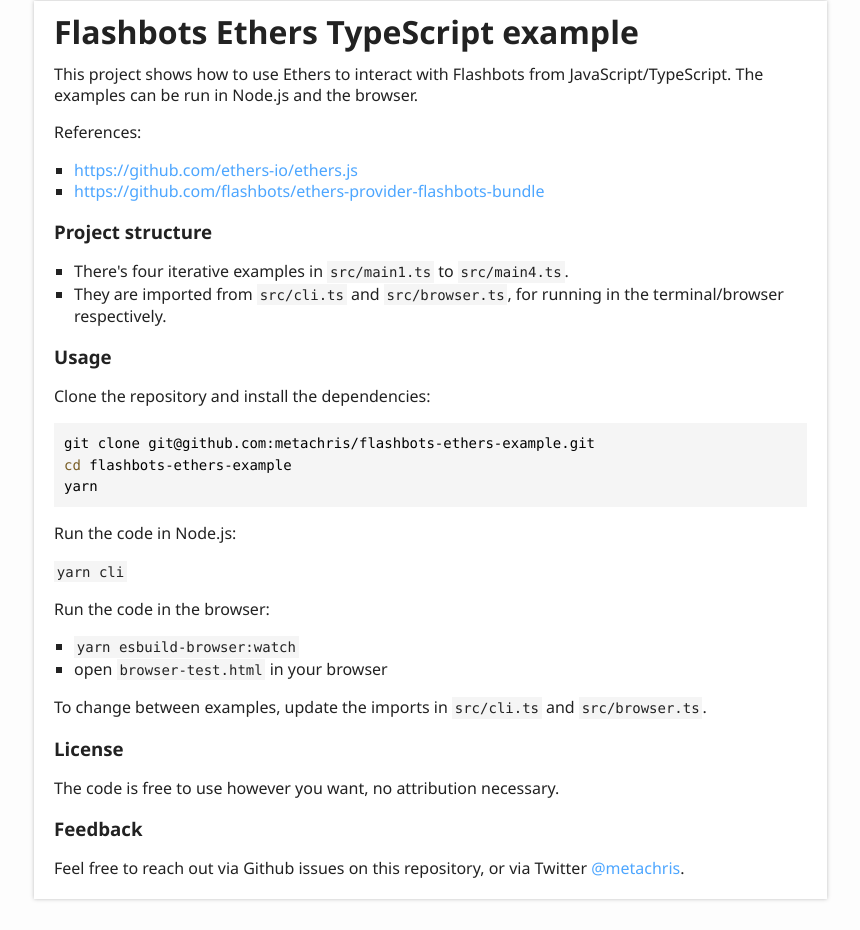
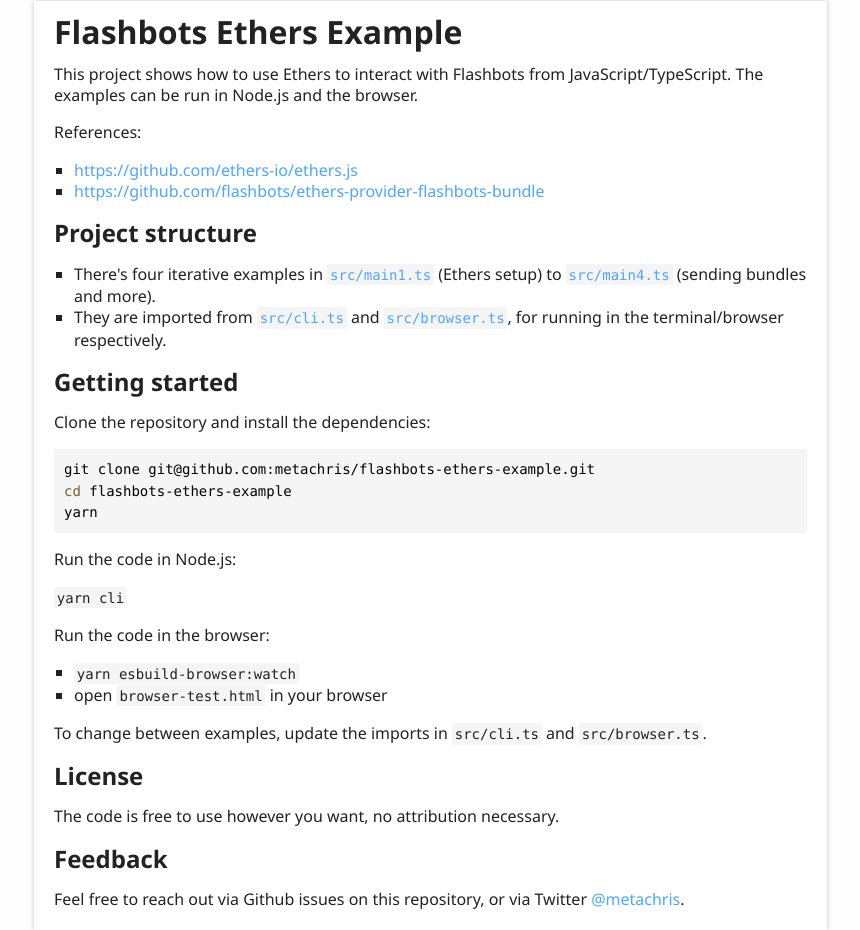
Before and after one commit to metachris/flashbots-ethers-example, a plain HTML site: page index.html in a window 1280 px wide. Shown: the part 172-1102 px from the top of the page, without its empty margins (6-866 px from the left). Drawn offline with Linux system fonts and the light colour scheme.

Commit message:
Deploying to gh-pages from  @ 68856e2f2026a54f17a476b1800fae338ef8de4c 🚀

```diff
--- a/index.html
+++ b/index.html
@@ -58,8 +58,8 @@
 	<div class="row">
 		<div class="col-8 col-content">
 			<div class="tsd-panel tsd-typography">
-				<a href="#flashbots-ethers-typescript-example" id="flashbots-ethers-typescript-example" style="color: inherit; text-decoration: none;">
-					<h1>Flashbots Ethers TypeScript example</h1>
+				<a href="#flashbots-ethers-example" id="flashbots-ethers-example" style="color: inherit; text-decoration: none;">
+					<h1>Flashbots Ethers Example</h1>
 				</a>
 				<p>This project shows how to use Ethers to interact with Flashbots from JavaScript/TypeScript. The examples can be run in Node.js and the browser.</p>
 				<p>References:</p>
@@ -68,14 +68,14 @@
 					<li><a href="https://github.com/flashbots/ethers-provider-flashbots-bundle">https://github.com/flashbots/ethers-provider-flashbots-bundle</a></li>
 				</ul>
 				<a href="#project-structure" id="project-structure" style="color: inherit; text-decoration: none;">
-					<h3>Project structure</h3>
+					<h2>Project structure</h2>
 				</a>
 				<ul>
-					<li>There&#39;s four iterative examples in <code>src/main1.ts</code> to <code>src/main4.ts</code>.</li>
-					<li>They are imported from <code>src/cli.ts</code> and <code>src/browser.ts</code>, for running in the terminal/browser respectively.</li>
+					<li>There&#39;s four iterative examples in <a href="https://github.com/metachris/flashbots-ethers-example/blob/master/src/main1.ts"><code>src/main1.ts</code></a> (Ethers setup) to <a href="https://github.com/metachris/flashbots-ethers-example/blob/master/src/main4.ts"><code>src/main4.ts</code></a> (sending bundles and more).</li>
+					<li>They are imported from <a href="https://github.com/metachris/flashbots-ethers-example/blob/master/src/cli.ts"><code>src/cli.ts</code></a> and <a href="https://github.com/metachris/flashbots-ethers-example/blob/master/src/browser.ts"><code>src/browser.ts</code></a>, for running in the terminal/browser respectively.</li>
 				</ul>
-				<a href="#usage" id="usage" style="color: inherit; text-decoration: none;">
-					<h3>Usage</h3>
+				<a href="#getting-started" id="getting-started" style="color: inherit; text-decoration: none;">
+					<h2>Getting started</h2>
 				</a>
 				<p>Clone the repository and install the dependencies:</p>
 				<pre><code class="language-bash"><span style="color: #000000">git clone git@github.com:metachris/flashbots-ethers-example.git</span>
@@ -91,11 +91,11 @@
 				</ul>
 				<p>To change between examples, update the imports in <code>src/cli.ts</code> and <code>src/browser.ts</code>.</p>
 				<a href="#license" id="license" style="color: inherit; text-decoration: none;">
-					<h3>License</h3>
+					<h2>License</h2>
 				</a>
 				<p>The code is free to use however you want, no attribution necessary.</p>
 				<a href="#feedback" id="feedback" style="color: inherit; text-decoration: none;">
-					<h3>Feedback</h3>
+					<h2>Feedback</h2>
 				</a>
 				<p>Feel free to reach out via Github issues on this repository, or via Twitter <a href="https://twitter.com/metachris">@metachris</a>.</p>
 			</div>
```
